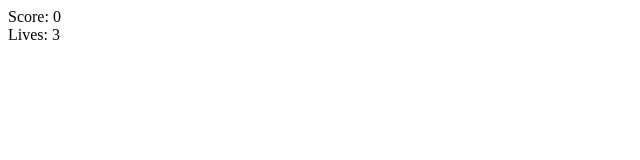
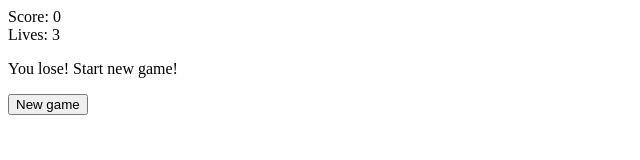
Before and after one commit to syki1/Spaceship, a plain HTML site: page index.html in a window 1280 px wide. Shown: the whole page, without its empty margins (0-640 px from the left). Drawn offline with Linux system fonts and the light colour scheme.

Commit message:
Next elements in structure

```diff
--- a/index.html
+++ b/index.html
@@ -14,6 +14,16 @@
                 <article class = "information__content">Lives: 3
                 </article>
             </section>
+            <div class = "modal">
+                <div class ="modal__content">
+                </div>
+                <p class = "modal__text">
+                    You lose! Start new game!
+                </p>
+                <button class = "modal__button">
+                    New game
+                </button>
+            </div>
         </div>
     </div>
 </body>
```
